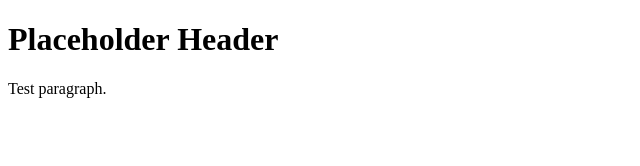
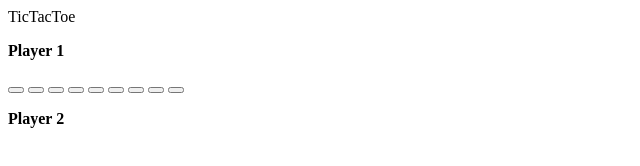
Before and after one commit to MattiJuntti/TicTacToe, a plain HTML site: page index.html in a window 1280 px wide. Shown: the whole page, without its empty margins (0-640 px from the left). Drawn offline with Linux system fonts and the light colour scheme.

Commit message:
Add header and a <container>'d <gameboard> to UI'

```diff
--- a/index.html
+++ b/index.html
@@ -1,9 +1,39 @@
- <!DOCTYPE html>
+<!DOCTYPE html>
 <html>
-<body>
-
-<h1>Placeholder Header</h1>
-<p>Test paragraph.</p>
-
-</body>
+    <head>
+        <link rel = "stylesheet" href = "css/stylesheet.css">
+    </head>
+    <body>
+        <header>TicTacToe</header>
+        <container>
+            <gameboard>
+                <playercard class = "player1">
+                <name><p><b>Player 1</b></p></name>
+                </playercard>
+                <gametable>
+                    <!-- 1st row -->
+                    <row>
+                        <button type = "button" class = "cell"></button>
+                        <button type = "button" class = "cell"></button>
+                        <button type = "button" class = "cell"></button>
+                    </row>
+                    <!-- 2nd row -->
+                    <row>
+                        <button type = "button" class = "cell"></button>
+                        <button type = "button" class = "cell"></button>
+                        <button type = "button" class = "cell"></button>
+                    </row>
+                    <!-- 3rd row -->
+                    <row>
+                        <button type = "button" class = "cell"></button>
+                        <button type = "button" class = "cell"></button>
+                        <button type = "button" class = "cell"></button>
+                    </row>
+                </gametable>
+                <playercard class = "player2">
+                    <name><p><b>Player 2</b></p></name>
+                </playercard>
+            </gameboard>
+        </container>
+    </body>
 </html>
```
